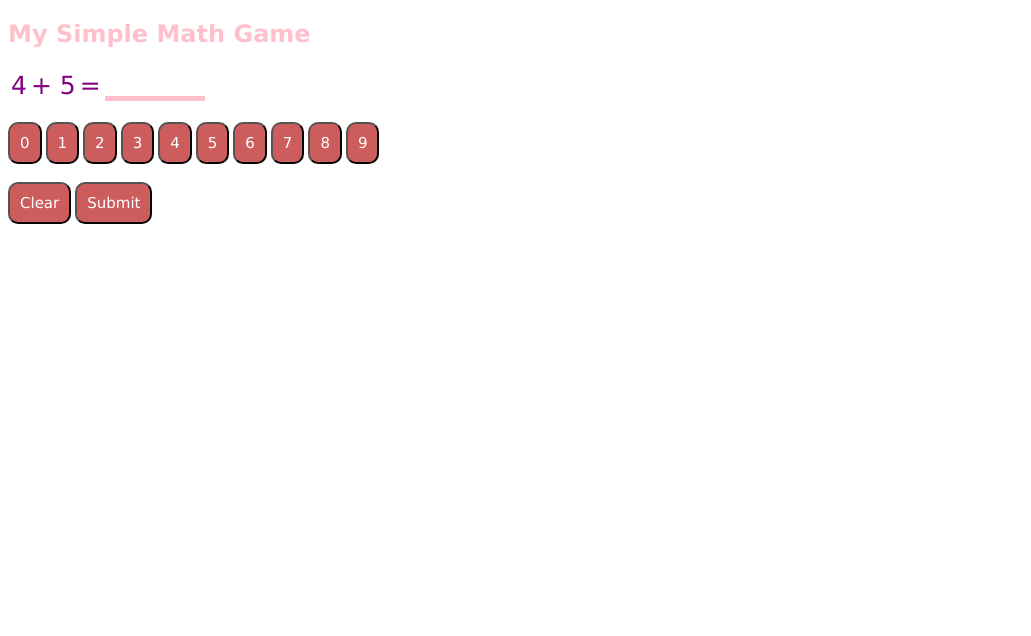
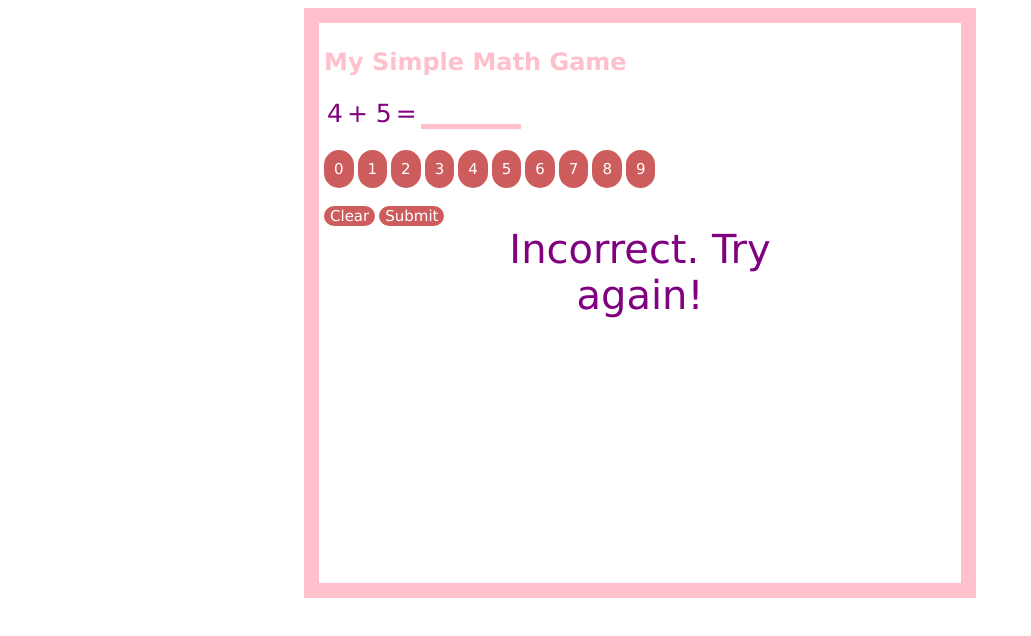
Before and after one commit to hyeinu/Arithmetic-Game, a plain HTML site: page index.html in a window 1280 px wide. Both pictures are taken after a click on the button "Submit". Shown: the whole page, without its empty margins (0-1031 px from the left). Drawn offline with Linux system fonts and the light colour scheme.

Commit message:
changes to code

```diff
--- a/index.html
+++ b/index.html
@@ -10,6 +10,7 @@
 
 </head>
 <body>
+  <div class ="wrapper">
     <h2>My Simple Math Game</h2>
     <table>
       <tr>
@@ -34,12 +35,17 @@
         <button class ="button" id="9">9</button>
       </div>
 
-<div id ="problem">
-  <span id="number"></span>
+      <!-- <div id ="problem">
+      <span id="number"></span> -->
 
       <br>
       <button id="clear">Clear</button>
       <button id="submitAns">Submit</button>
+
+      <br>
+
+      <div id="result"></div>
+    </div>
   </div>
   <audio src='errorSound.mp3' id="noSound">
     <audio src='yaySound.mp3' id="yesSound">
--- a/myMain.js
+++ b/myMain.js
@@ -27,7 +27,8 @@ function init(){
         yeSound.pause();
         yeSound.currentTime = 0;
 
-        alert("You are correct!");
+        document.getElementById("result").textContent = "You are correct!";
+        // alert("You are correct!");
 
       }, 2000);
 
@@ -39,10 +40,10 @@ function init(){
       document.getElementById('answer').textContent = sumAns;
       var sadSound = document.getElementById("noSound");
       sadSound.play()
+      document.getElementById("result").textContent = "Incorrect. Try again!"
       setTimeout(function(){
         sadSound.pause();
         sadSound.currentTime = 0;
-        alert("Not Correct :( Please try another!")
       }, 2500);
 
       setTimeout(function(){
--- a/style.css
+++ b/style.css
@@ -1,3 +1,11 @@
+.wrapper{
+  width: 50%;
+  margin: 0 auto;
+  border: 15px solid pink;
+  height: 550px;
+  padding: 5px;
+}
+
 h2{
   font-family: verdana;
   color: pink;
@@ -19,11 +27,25 @@ p{
   font-family: verdana;
 }
 
+#result{
+  font-size: 40px;
+  font-family: verdana;
+  width: 50%;
+  margin: 0 auto;
+  color: purple;
+  text-align: center;
+}
+
 button{
   font-family: verdana;
   font-size: 15px;
   background-color: Indianred;
+  border: 0px;
+  border-radius: 10px;
   color: white;
-  border-radius: 10px;
+}
+
+.button{
+  border-radius: 50px;
   padding: 10px;
 }
```
Lines whose indentation alone changed are shown as unchanged.
